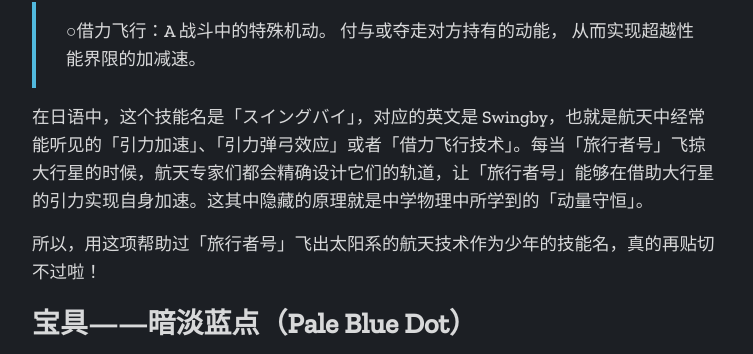
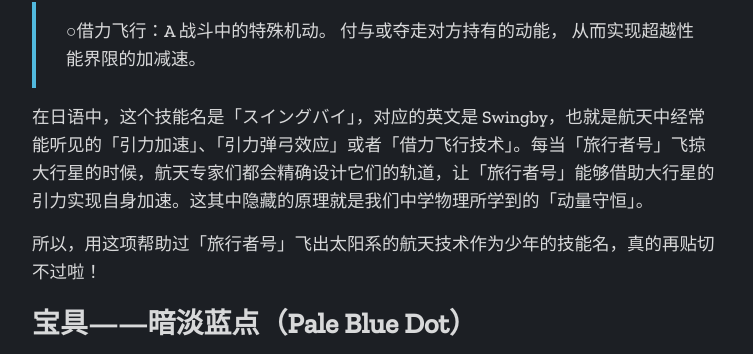
Before and after one commit to ProtossProbe/ProtossProbe.github.io, a Jekyll site: the page built from _posts/2020-05-26-voyager-and-the-little-prince.markdown, in a window 1280 px wide and 900 px high, scrolled down 6062 px. Shown: the part 154-508 px from the top of the window, without its empty margins (63-816 px from the left). Built offline with Jekyll 4.4.1, drawn with Linux system fonts in a browser that asks for light colours; nearby versions of some CDN libraries; comment, search, counter and statistics services are not loaded; some of the changed text lies outside the part shown.

Commit message:
fix typos

```diff
--- a/_posts/2020-05-26-voyager-and-the-little-prince.markdown
+++ b/_posts/2020-05-26-voyager-and-the-little-prince.markdown
@@ -81,7 +81,7 @@
 付与或夺走对方持有的动能，
 从而实现超越性能界限的加减速。
 
-在日语中，这个技能名是「スイングバイ」，对应的英文是 Swingby，也就是航天中经常能听见的「引力加速」、「引力弹弓效应」或者「借力飞行技术」。每当「旅行者号」飞掠大行星的时候，航天专家们都会精确设计它们的轨道，让「旅行者号」能够在借助大行星的引力实现自身加速。这其中隐藏的原理就是中学物理中所学到的「动量守恒」。
+在日语中，这个技能名是「スイングバイ」，对应的英文是 Swingby，也就是航天中经常能听见的「引力加速」、「引力弹弓效应」或者「借力飞行技术」。每当「旅行者号」飞掠大行星的时候，航天专家们都会精确设计它们的轨道，让「旅行者号」能够借助大行星的引力实现自身加速。这其中隐藏的原理就是我们中学物理所学到的「动量守恒」。
 
 所以，用这项帮助过「旅行者号」飞出太阳系的航天技术作为少年的技能名，真的再贴切不过啦！
 
@@ -113,7 +113,7 @@
 
 {:refdef: style="text-align: center;"}
 ![《小王子》一书的封面]({{site.baseurl}}/img/post-voyager/Littleprince.jpg)
-*《小王子》一书的封面 | 来源：Wikipedia - 小王子)*
+*《小王子》一书的封面 | 来源：Wikipedia - 小王子*
 {: refdef}
 
 ## 手握玫瑰
@@ -165,8 +165,6 @@
 >
 > *来源：[Wikipedia -小行星46610](https://zh.wikipedia.org/wiki/%E5%B0%8F%E8%A1%8C%E6%98%9F46610)*
 
-<br />
-
 # 简易鉴别教程
 
 最后，关于「设定相似」的问题。在 FGO 的「旅行者」人设和资料公布后，有不少朋友说第一时间想起了 Probe 的自设，毕竟还是有一长串的相似之处呢：
```
Also changed, not shown: other parts of _posts/2020-05-26-voyager-and-the-little-prince.markdown (+1 -1 lines).
